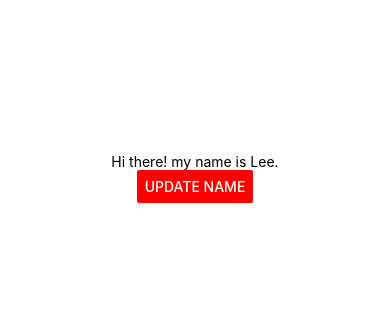
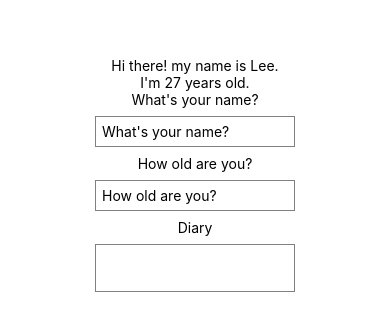
Before and after one commit to ShinLeejong/my_first_reactnative_app, a React Native app: screen / in a window 390 px wide. Shown: the part 244-574 px from the top of the page. Built offline with nearby package versions, Linux system fonts and the light colour scheme.

Commit message:
TextInput

```diff
--- a/App.tsx
+++ b/App.tsx
@@ -1,17 +1,34 @@
 import { StatusBar } from 'expo-status-bar';
 import React, { useState } from 'react';
-import { StyleSheet, Text, View, Button } from 'react-native';
+import { StyleSheet, Text, View, TextInput } from 'react-native';
 
 export default function App() {
   const [name, setName] = useState('Lee');
+  const [age, setAge] = useState(27);
 
   return (
     <View style={styles.container}>
       <Text>Hi there! my name is {name}.</Text>
+      <Text>I'm {age} years old.</Text>
+      <Text>What's your name?</Text>
+        <TextInput
+          style={styles.input}
+          placeholder="What's your name?"
+          onChangeText={(name) => setName(name.toString())}
+        />
+      <Text>How old are you?</Text>
+        <TextInput
+          style={styles.input}
+          placeholder="How old are you?"
+          onChangeText={(age) => setAge(+age)}
+        />
+      <Text>Diary</Text>
+        <TextInput
+          style={styles.input}
+          multiline
+          keyboardType='numeric'
+        />
       <StatusBar style="auto" />
-      <View>
-        <Button title='update Name' color="red" onPress={() => setName('Leejong')}/>
-      </View>
     </View>
   );
 }
@@ -23,4 +40,11 @@ const styles = StyleSheet.create({
     alignItems: 'center',
     justifyContent: 'center',
   },
+  input: {
+    borderWidth: 1,
+    borderColor: 'grey',
+    padding: 6,
+    margin: 8,
+    width: 200
+  }
 });
```
Also changed, not shown: 1 other file (tests, documents, lock files or other folders).
